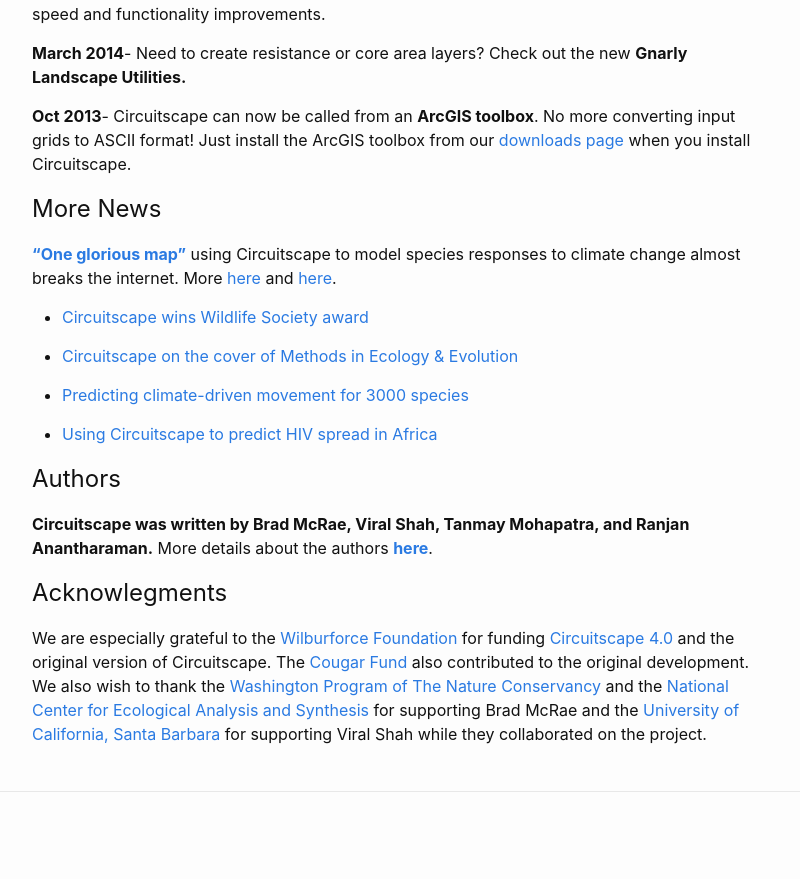
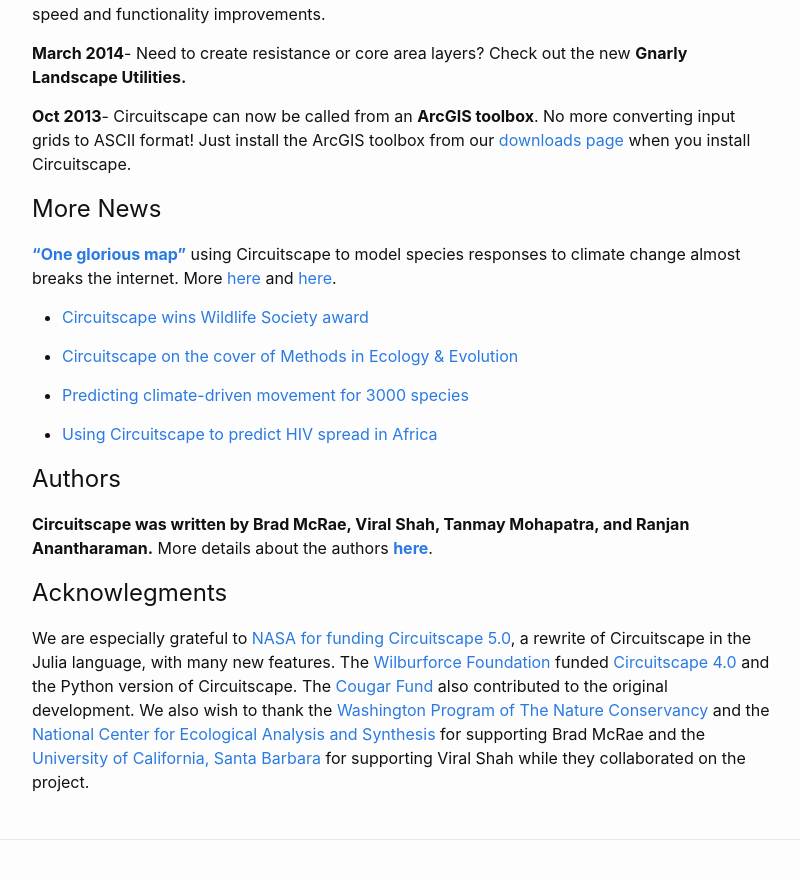
Before and after one commit to Circuitscape/www.circuitscape.org, a Jekyll site: the page built from index.md, in a window 1280 px wide and 900 px high, scrolled down 845 px. Shown: the top 879 px of the window, without its empty margins (238-1038 px from the left). Built offline with Jekyll 4.4.1, drawn with Linux system fonts in a browser that asks for light colours; before the commit the page ends 1697 px from its top, so only the background shows below that.

Commit message:
Update index.md

```diff
--- a/index.md
+++ b/index.md
@@ -39,4 +39,4 @@
 
 ## Acknowlegments
 
-We are especially grateful to the [Wilburforce Foundation](http://www.wilburforce.org/) for funding [Circuitscape 4.0](http://www.circuitscape.org/downloads) and the original version of Circuitscape.  The [Cougar Fund](http://www.cougarfund.org/) also contributed to the original development. We also wish to thank the [Washington Program of The Nature Conservancy](http://waconservation.org/) and the [National Center for Ecological Analysis and Synthesis](http://www.nceas.ucsb.edu/) for supporting Brad McRae and the [University of California, Santa Barbara](http://www.ucsb.edu/) for supporting Viral Shah while they collaborated on the project.
+We are especially grateful to [NASA for funding Circuitscape 5.0](https://appliedsciences.nasa.gov/content/16-eco4cast-0018), a rewrite of Circuitscape in the Julia language, with many new features. The [Wilburforce Foundation](http://www.wilburforce.org/) funded [Circuitscape 4.0](http://www.circuitscape.org/downloads) and the Python version of Circuitscape. The [Cougar Fund](http://www.cougarfund.org/) also contributed to the original development. We also wish to thank the [Washington Program of The Nature Conservancy](http://waconservation.org/) and the [National Center for Ecological Analysis and Synthesis](http://www.nceas.ucsb.edu/) for supporting Brad McRae and the [University of California, Santa Barbara](http://www.ucsb.edu/) for supporting Viral Shah while they collaborated on the project.
```
